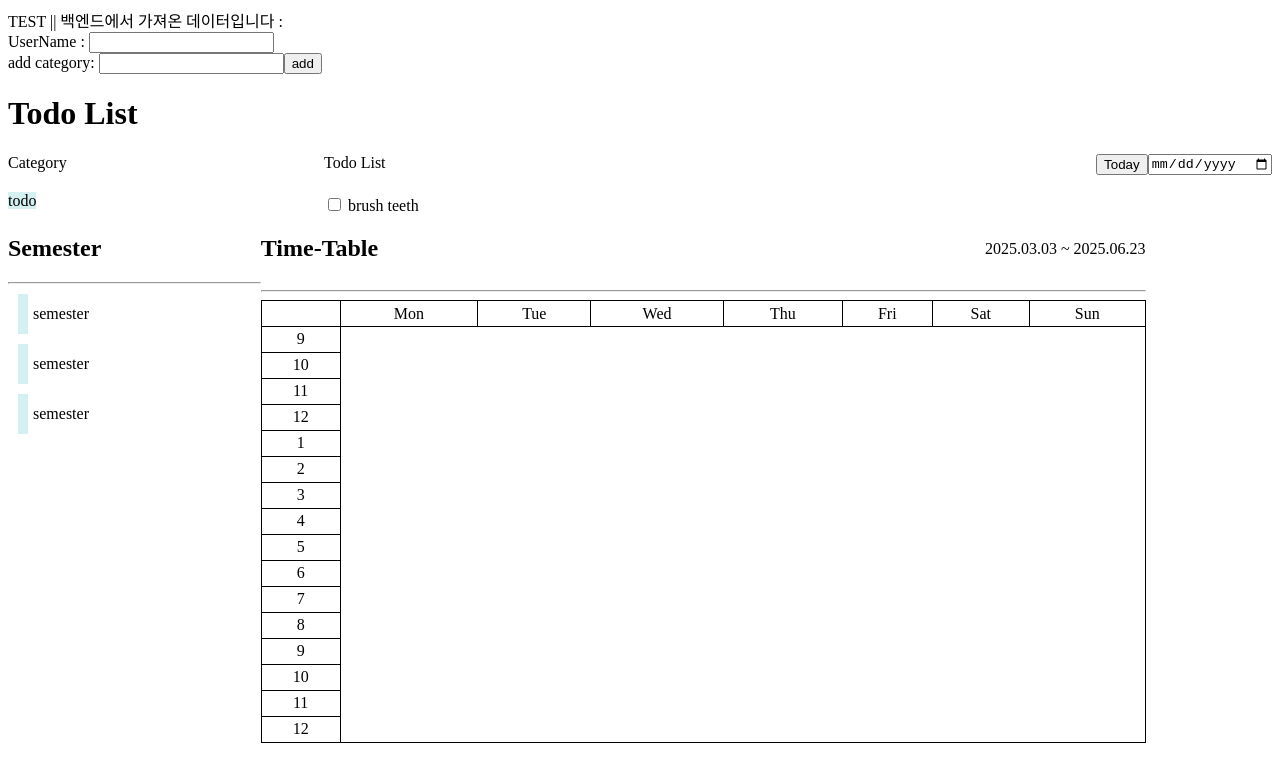
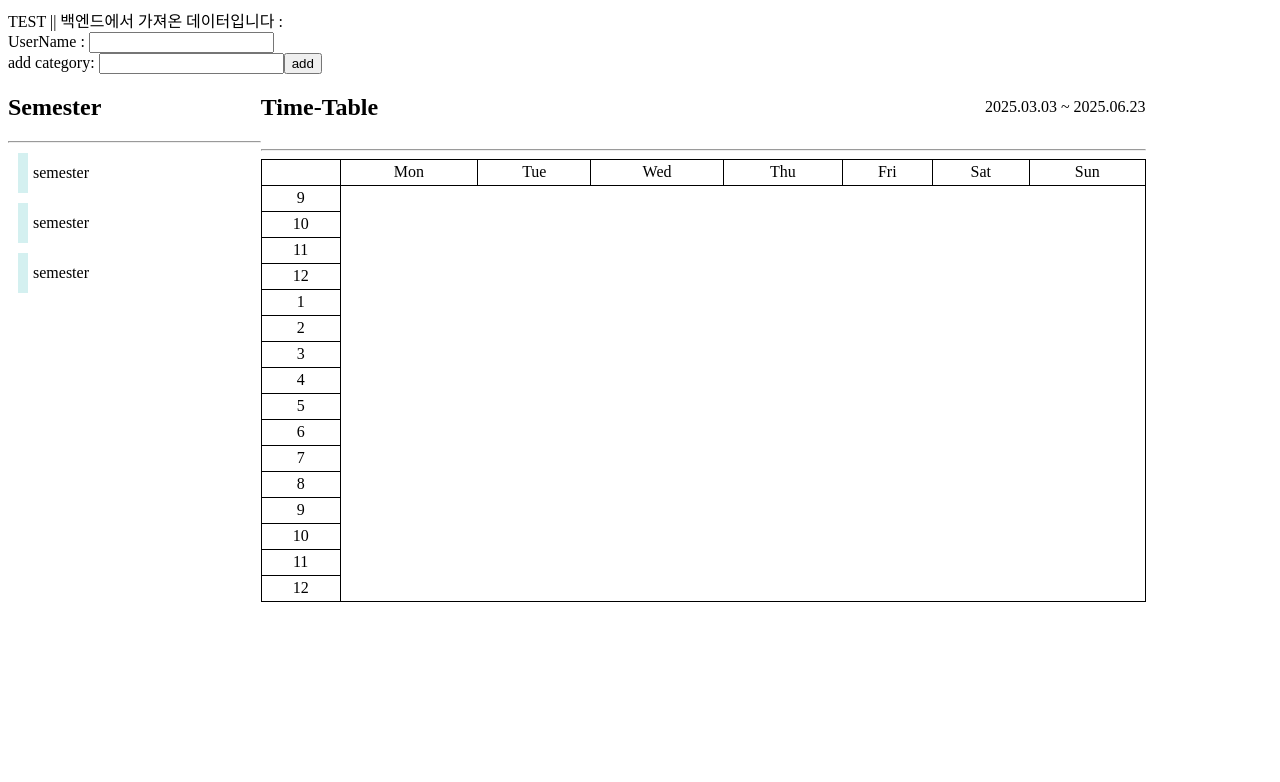
Before and after one commit to Kdoby/TodoList, a React (Create React App) app in the folder src/main/frontend/: page / in a window 1280 px wide. Shown: the top 782 px of the page. Built offline with nearby package versions, Linux system fonts and the light colour scheme; no server answers.

Commit message:
refactor: 필요없는 component 삭제

```diff
--- a/src/main/frontend/src/App.js
+++ b/src/main/frontend/src/App.js
@@ -1,8 +1,7 @@
-import TodoListPage from './component/TodoListPage';
+import Test from './component/Test';
 import TimeTablePage from './component/TimeTablePage.js';
 import React, {useEffect, useState} from 'react';
 import axios from 'axios';
-import Test from './component/Test';
 
 function App() {
     const [hello, setHello] = useState('');
@@ -22,8 +21,6 @@ function App() {
         </div>
 
         <Test />
-
-        <TodoListPage />
         <TimeTablePage />
     </div>
     );
```
